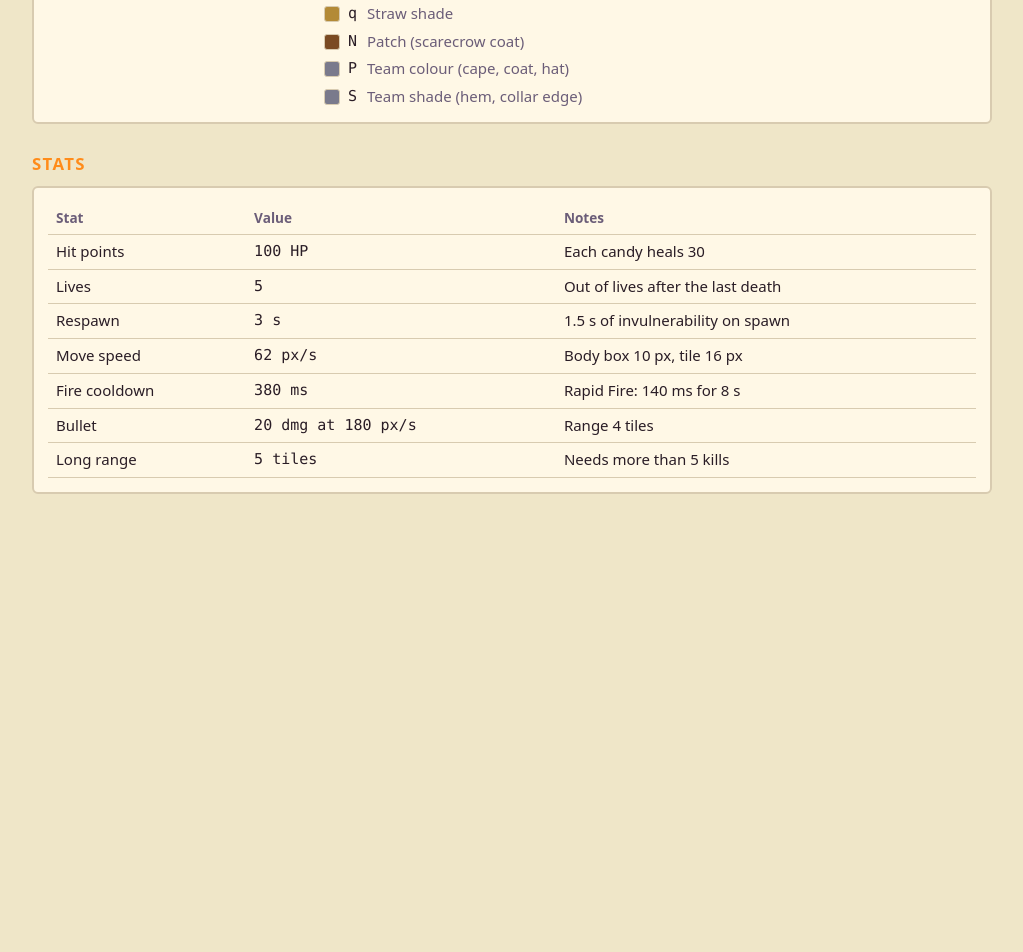
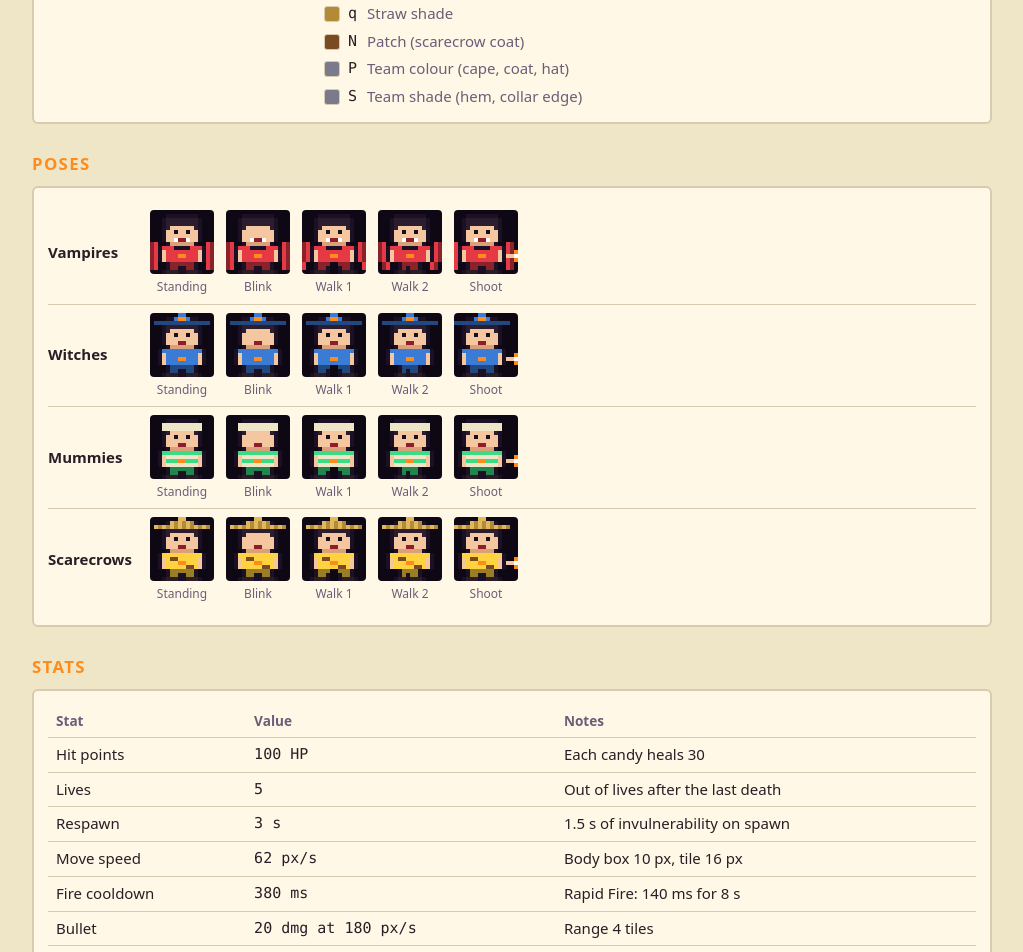
Before and after one commit to valdezax2/se-game-2026, a website with bundled scripts: page public/character-sheet.html in a window 1280 px wide. Shown: the part 807-1759 px from the top of the page, without its empty margins (128-1151 px from the left). Before the commit the page ends 1317 px from the top, so only its background shows below. Built offline with nearby package versions, Linux system fonts and the light colour scheme.

Commit message:
Add walk, idle and shooting animations
Each team now has standing, blink, two walk strides and a shooting
pose, all built from the same base sprite so they match the costume.

The server flags a player who fired within the last 160 ms in the
snapshot, and the game picks the pose per player: shooting beats
walking, walking beats standing.

The character sheet shows every pose.

Co-Authored-By: Claude Haiku 5.5 <noreply@anthropic.com>

```diff
--- a/public/character-sheet.html
+++ b/public/character-sheet.html
@@ -49,6 +49,12 @@
     .legend dt { display: flex; align-items: center; gap: 8px; font-family: ui-monospace, Menlo, monospace; }
     .legend dt i { width: 16px; height: 16px; border-radius: 3px; border: 1px solid var(--line); display: inline-block; }
     .legend dd { margin: 0; color: var(--muted); }
+    .pose-row { display: flex; flex-wrap: wrap; align-items: center; gap: 12px; padding: 8px 0; border-bottom: 1px solid var(--line); }
+    .pose-row:last-child { border-bottom: 0; }
+    .pose-row > .name { width: 90px; font-weight: 700; }
+    .pose-row figure { margin: 0; text-align: center; }
+    .pose-row canvas { image-rendering: pixelated; width: 64px; height: 64px; background: #0d0814; border-radius: 4px; display: block; }
+    .pose-row figcaption { font-size: 0.75rem; color: var(--muted); margin-top: 4px; }
     table { width: 100%; border-collapse: collapse; }
     td, th { text-align: left; padding: 6px 8px; border-bottom: 1px solid var(--line); }
     th { color: var(--muted); font-weight: 600; font-size: 0.85rem; }
@@ -69,6 +75,9 @@
       <dl class="legend" id="legend"></dl>
     </div>
 
+    <h2>Poses</h2>
+    <div class="card" id="poses"></div>
+
     <h2>Stats</h2>
     <div class="card">
       <table id="stats"></table>
--- a/public/js/character-sheet.js
+++ b/public/js/character-sheet.js
@@ -1,6 +1,6 @@
 // Renders the character sheet from the same pixel data the game uses (sprites.js),
 // so the sheet cannot drift from the in-game sprites.
-import { buildPixels, BODY, PAL } from './sprites.js';
+import { buildPixels, buildFrames, BODY, PAL } from './sprites.js';
 import {
   TEAMS,
   TILE,
@@ -122,6 +122,33 @@ function renderStats() {
     .join('')}`;
 }
 
+// Each pose as it is drawn in a match, in the order the game uses them
+const POSES = [
+  ['base', 'Standing'],
+  ['blink', 'Blink'],
+  ['walkA', 'Walk 1'],
+  ['walkB', 'Walk 2'],
+  ['shoot', 'Shoot'],
+];
+
+function renderPoses() {
+  const host = document.getElementById('poses');
+  TEAMS.forEach((team, i) => {
+    const frames = buildFrames(i);
+    const row = document.createElement('div');
+    row.className = 'pose-row';
+    row.innerHTML = `<div class="name">${team.name}</div>`;
+    for (const [key, label] of POSES) {
+      const cell = document.createElement('figure');
+      cell.innerHTML = `<canvas width="16" height="16"></canvas><figcaption>${label}</figcaption>`;
+      row.appendChild(cell);
+      drawPixels(cell.querySelector('canvas'), frames[key], 4);
+    }
+    host.appendChild(row);
+  });
+}
+
 renderTeams();
 renderAnatomy();
+renderPoses();
 renderStats();
--- a/public/js/sprites.js
+++ b/public/js/sprites.js
@@ -91,12 +91,49 @@ const shade = (n, f) => {
   return hexOf((r << 16) | (g << 8) | b);
 };
 
+export const teamPalette = (team) => {
+  const color = TEAMS[team].color;
+  return { ...PAL, P: hexOf(color), S: shade(color, 0.6) };
+};
+
 export function buildPixels(team) {
-  const color = TEAMS[team].color;
-  const c = { ...PAL, P: hexOf(color), S: shade(color, 0.6) };
+  const c = teamPalette(team);
   const px = BODY.map((row) => [...row].map((ch) => (ch === '.' ? null : (c[ch] ?? null))));
   ATTIRE[team](px, c);
   return px;
+}
+
+const cloneGrid = (px) => px.map((row) => [...row]);
+
+// Moves the pixels in columns x0..x1-1, rows y0..y1-1 by dx (negative = left). Pixels pushed
+// off the 16px edge are dropped.
+function shiftBlock(px, x0, x1, y0, y1, dx) {
+  const out = cloneGrid(px);
+  for (let y = y0; y < y1; y++) for (let x = x0; x < x1; x++) out[y][x] = null;
+  for (let y = y0; y < y1; y++) for (let x = x0; x < x1; x++) put(out, x + dx, y, px[y][x]);
+  return out;
+}
+
+// Poses for one team, all built from the same base sprite so they match the costume:
+// walkA / walkB are the two leg strides, blink closes the eyes, shoot leans back with an arm out.
+export function buildFrames(team) {
+  const c = teamPalette(team);
+  const base = buildPixels(team);
+
+  const walkA = shiftBlock(shiftBlock(base, 0, 8, 13, 16, -1), 8, 16, 13, 16, 1); // legs apart
+  const walkB = shiftBlock(shiftBlock(base, 0, 8, 13, 16, 1), 8, 16, 13, 16, -1); // legs together
+
+  const blink = cloneGrid(base);
+  for (let x = 0; x < 16; x++) if (blink[5][x] === c.E) blink[5][x] = c.T;
+
+  const shoot = shiftBlock(base, 0, 16, 0, 16, -1); // recoil
+  put(shoot, 13, 11, c.T); // arm
+  put(shoot, 14, 11, c.T);
+  put(shoot, 15, 10, c.A); // muzzle flash
+  put(shoot, 15, 11, c.W);
+  put(shoot, 15, 12, c.A);
+
+  return { base, walkA, walkB, blink, shoot };
 }
 
 // Seeded LCG so floor speckles are identical every run.
@@ -233,10 +270,13 @@ export function makeTextures(scene) {
     }
   });
 
+  // Per team: char<t>-base (standing), -walkA, -walkB, -blink, -shoot
   for (let t = 0; t < TEAMS.length; t++) {
-    paint(scene, `char${t}`, 16, 16, (ctx) => {
-      const px = buildPixels(t);
-      px.forEach((row, y) => row.forEach((col, x) => col && dot(ctx, x, y, col)));
-    });
+    const frames = buildFrames(t);
+    for (const [name, px] of Object.entries(frames)) {
+      paint(scene, `char${t}-${name}`, 16, 16, (ctx) => {
+        px.forEach((row, y) => row.forEach((col, x) => col && dot(ctx, x, y, col)));
+      });
+    }
   }
 }
--- a/server/room.js
+++ b/server/room.js
@@ -25,6 +25,7 @@ import {
   HOST_GRACE_MS,
   PRESENCE_MS,
   TICK_HZ,
+  SHOOT_ANIM_MS,
 } from '../shared/config.js';
 import {
   generateArena,
@@ -622,6 +623,7 @@ export class Room {
         rapid: a.rapidUntil > now,
         double: a.doubleUntil > now,
         inv: a.invulnUntil > now,
+        shooting: now - a.lastFire < SHOOT_ANIM_MS,
       })),
       bullets: this.bullets.map((b) => ({ x: Math.round(b.x), y: Math.round(b.y), team: b.team })),
       pickups: this.pickups.map((p) => ({ id: p.id, kind: p.kind, x: Math.round(p.x), y: Math.round(p.y) })),
--- a/shared/config.js
+++ b/shared/config.js
@@ -36,6 +36,7 @@ export const INVULN_MS = 1_500;
 export const FIRE_COOLDOWN_MS = 380;
 export const BULLET_SPEED = 180; // px per second
 export const BULLET_DAMAGE = 20;
+export const SHOOT_ANIM_MS = 160; // how long the shooting pose shows after a shot
 
 // Bullets stop after a set distance, measured in tiles from where they spawn.
 export const BULLET_RANGE_TILES = 4;
```
Also changed, not shown: public/js/game-scene.js (+17 -3 lines).
